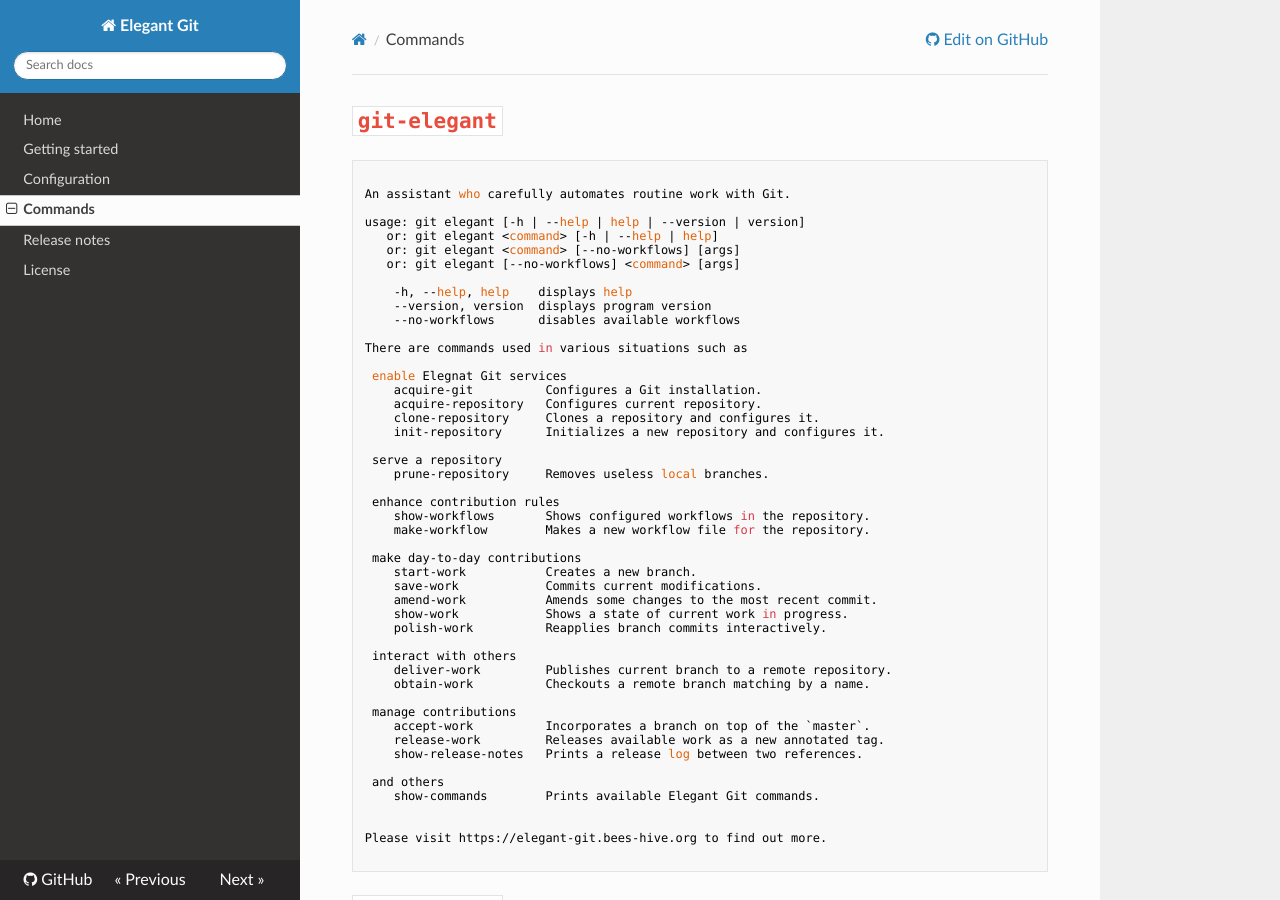
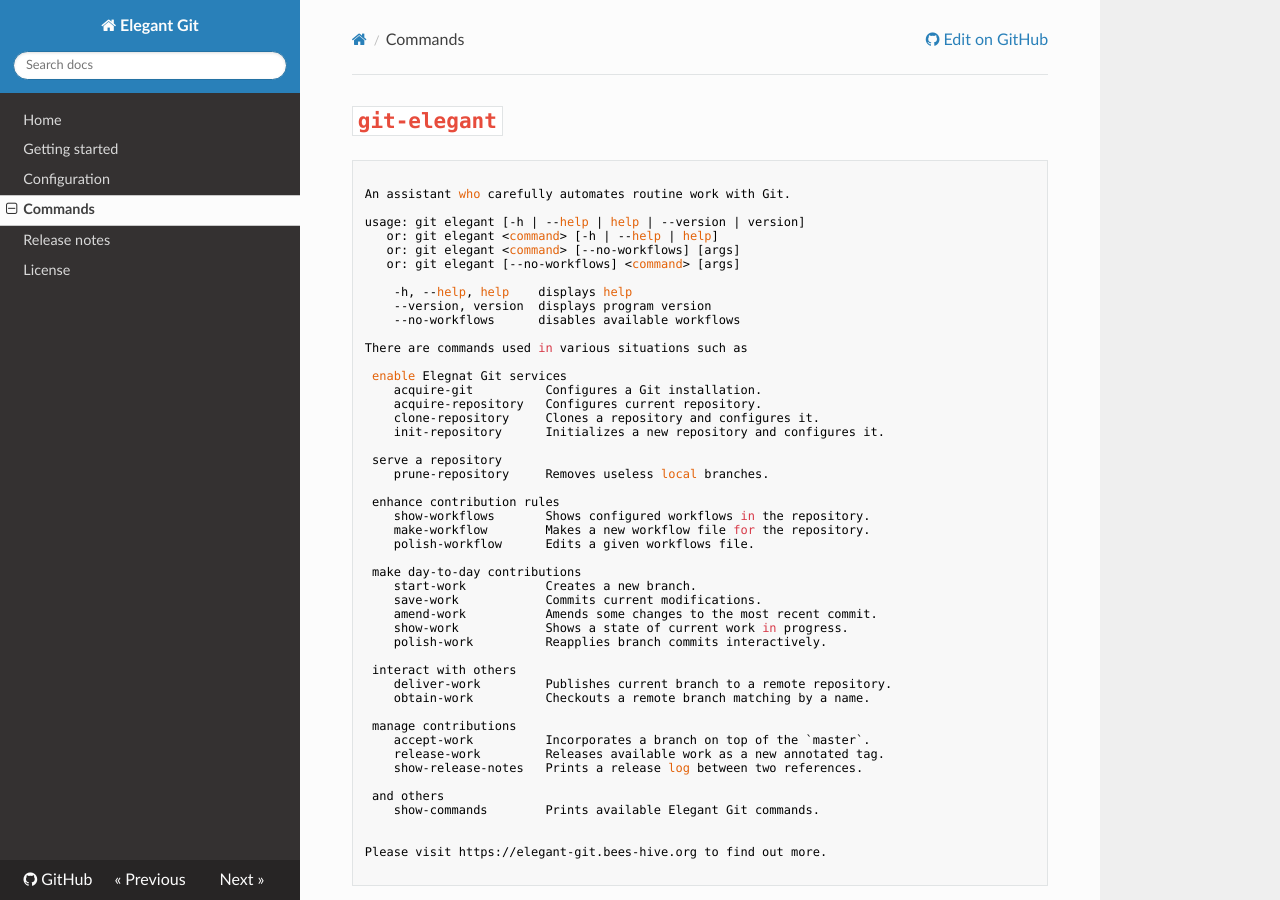
Before and after one commit to bees-hive/elegant-git, an MkDocs documentation site: the page built from docs/commands.md, in a window 1280 px wide and 900 px high. Built offline with MkDocs 1.6.1, drawn with Linux system fonts in a browser that asks for light colours; nearby versions of some CDN libraries; some of the changed text lies outside the part shown.

Commit message:
Add `polish-workflow` command
The command just opens a given workflows file for editing. And
completions will provide only available files which improve a user
experience.

````diff
--- a/docs/commands.md
+++ b/docs/commands.md
@@ -26,6 +26,7 @@ There are commands used in various situations such as
  enhance contribution rules
     show-workflows       Shows configured workflows in the repository.
     make-workflow        Makes a new workflow file for the repository.
+    polish-workflow      Edits a given workflows file.
 
  make day-to-day contributions
     start-work           Creates a new branch.
@@ -262,6 +263,21 @@ Approximate commands flow is
 git rebase --interactive @~5
 ```
 
+# `polish-workflow`
+
+```bash
+usage: git elegant polish-workflow <file>
+```
+
+Opens a given workflow file in the default text editor. If given file is not
+present, the command raises an error.
+
+Approximate commands flow is
+```bash
+==>> git elegant polish-workflow .workflows/show-work-ahead
+vim .workflows/show-work-ahead
+```
+
 # `prune-repository`
 
 ```bash
````
Also changed, not shown: 5 other files.
